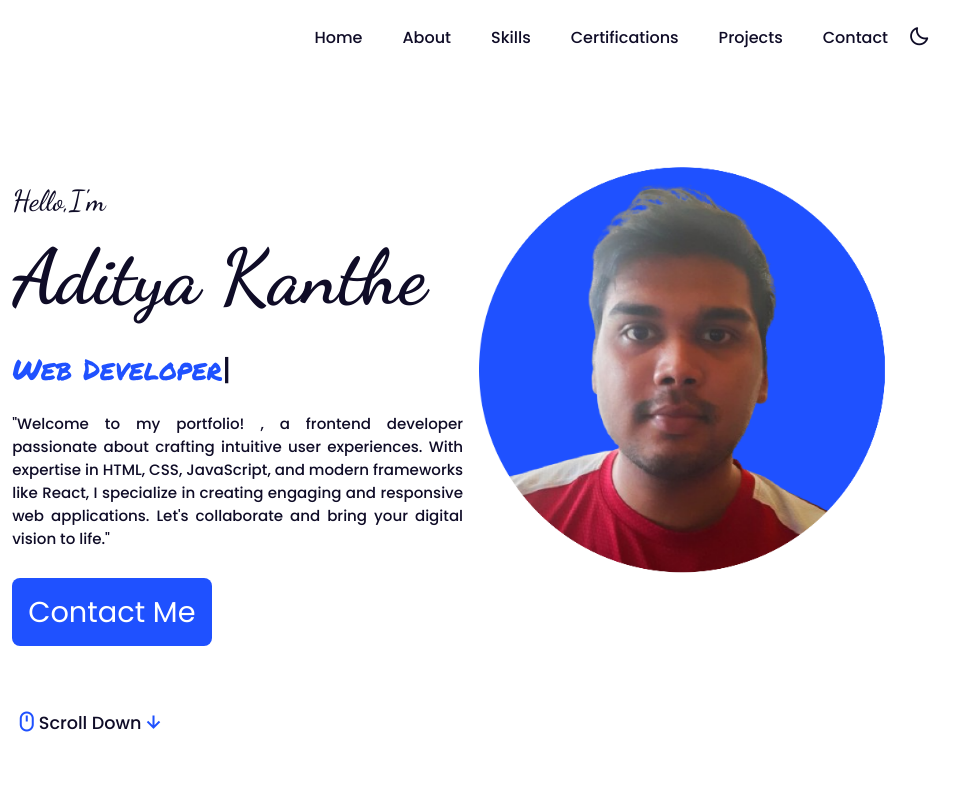
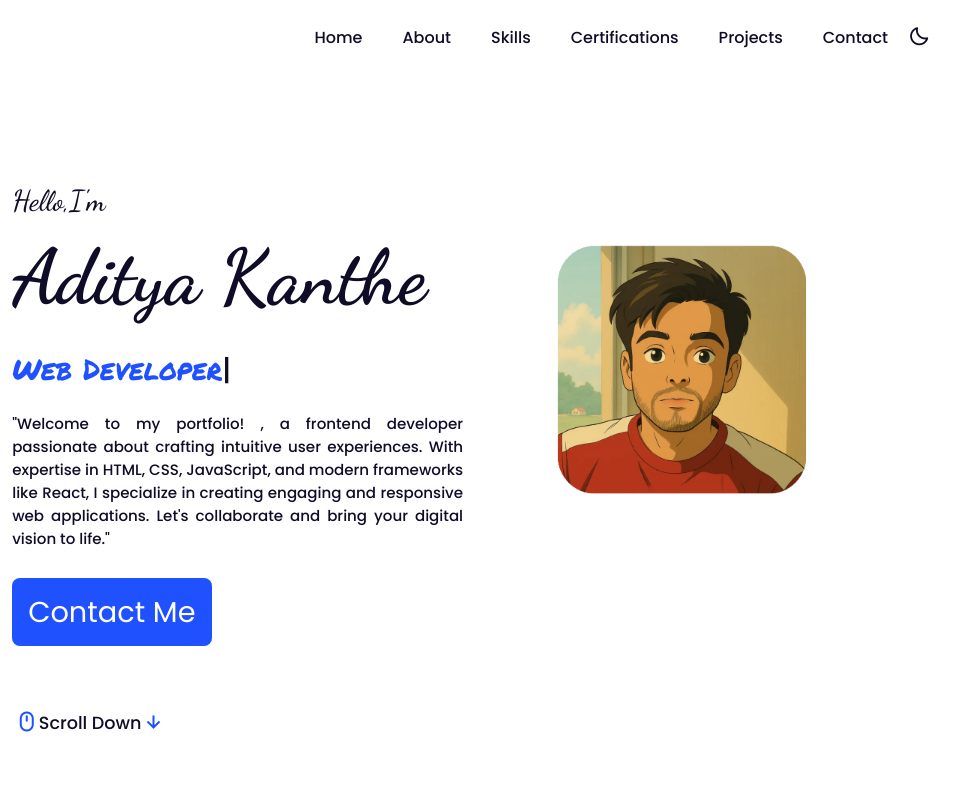
Before and after one commit to adityakanthe10/Front_End-Portfolio, a plain HTML site: page index.html in a window 1280 px wide. Shown: the top 800 px of the page, 222-1181 px from the left. Drawn offline with nearby package versions, Linux system fonts and the light colour scheme; a web font is replaced by a local one.

Commit message:
ghibli image

```diff
--- a/index.html
+++ b/index.html
@@ -51,7 +51,7 @@
             <a href="https://www.linkedin.com/in/aditya-kanthe-a63bb9214/" target="_blank"><i class='bx bxl-linkedin-square'></i></a>
         </div>
         <div class="home-img" >
-            <img src="img/Group 1.png" alt="">
+            <img src="img/Group Ghilbi.png" alt="">
         </div>
         <div class="home-text">
             <span class="heello">Hello,I'm</span>
```
Also changed, not shown: img/Group Ghilbi.png (added).
